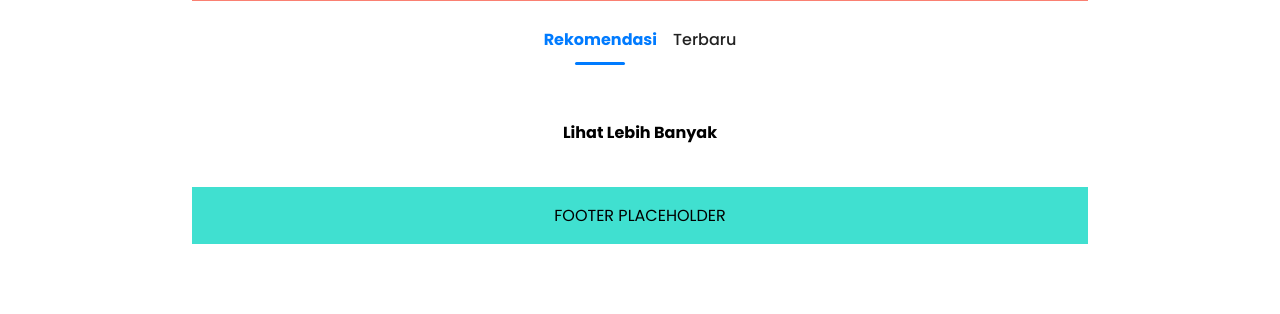
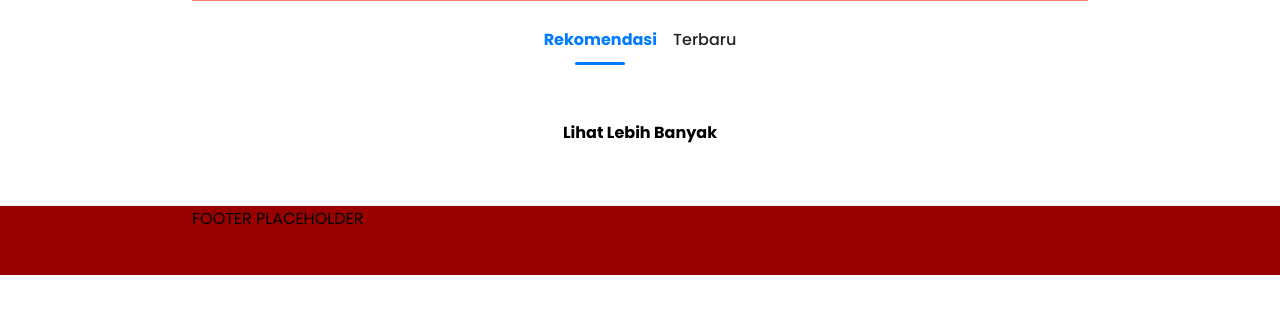
Before and after one commit to nicolergn/ebisnis, a PHP site: page / in a window 1280 px wide. Shown: the part 299-613 px from the top of the page. Run offline with PHP 8.4, Linux system fonts and the light colour scheme.

Commit message:
Update footer.css

```diff
--- a/assets/css/footer.css
+++ b/assets/css/footer.css
@@ -1,8 +1,15 @@
-/* =========== FOOTER =========== */
-.footer {
-  background-color: turquoise;
-  color: var(--color-footer-text);
-  padding: 1rem 0;
+/* ====================== FOOTER ====================== */
+footer {
+  bottom: 0;
+  width: 100%;
+  height: 70px;
+  margin-top: 50px;
+  background-color: var(--color-accent);
+  border-top: 1px solid var(--color-border-light);
+}
+
+.footer-content {
   text-align: center;
-  margin-top: 2rem;
+  height: 100%;
+  color: var(--color-text-inverse);
 }
```
